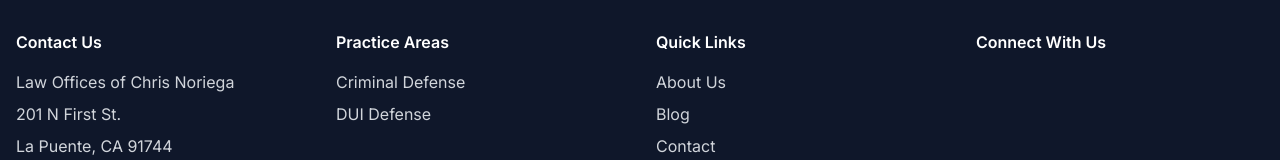
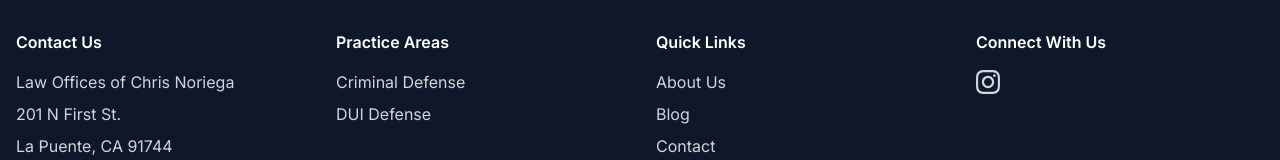
Before and after one commit to lggg123/noriegalaw-site, a Next.js app: page / in a window 1280 px wide. Shown: the part 5132-5292 px from the top of the page. Built offline with nearby package versions, Linux system fonts and the light colour scheme; no server answers.

Commit message:
feat: added instagram link

```diff
--- a/src/components/Footer.tsx
+++ b/src/components/Footer.tsx
@@ -65,7 +65,17 @@ const Footer = () => {
           <div>
             <h4 className="text-white font-semibold mb-4">Connect With Us</h4>
             <div className="flex space-x-4 mb-6">
-              {/* Add social media icons/links */}
+              <a
+                href="https://www.instagram.com/noriegalaw1?igsh=NTc4MTIwNjQ2YQ=="
+                target="_blank"
+                rel="noopener noreferrer"
+                className="text-gray-300 hover:text-white transition-colors"
+                aria-label="Follow us on Instagram"
+              >
+                <svg className="w-6 h-6" fill="currentColor" viewBox="0 0 24 24">
+                  <path d="M12 2.163c3.204 0 3.584.012 4.85.07 3.252.148 4.771 1.691 4.919 4.919.058 1.265.069 1.645.069 4.849 0 3.205-.012 3.584-.069 4.849-.149 3.225-1.664 4.771-4.919 4.919-1.266.058-1.644.07-4.85.07-3.204 0-3.584-.012-4.849-.07-3.26-.149-4.771-1.699-4.919-4.92-.058-1.265-.07-1.644-.07-4.849 0-3.204.013-3.583.07-4.849.149-3.227 1.664-4.771 4.919-4.919 1.266-.057 1.645-.069 4.849-.069zm0-2.163c-3.259 0-3.667.014-4.947.072-4.358.2-6.78 2.618-6.98 6.98-.059 1.281-.073 1.689-.073 4.948 0 3.259.014 3.668.072 4.948.2 4.358 2.618 6.78 6.98 6.98 1.281.058 1.689.072 4.948.072 3.259 0 3.668-.014 4.948-.072 4.354-.2 6.782-2.618 6.979-6.98.059-1.28.073-1.689.073-4.948 0-3.259-.014-3.667-.072-4.947-.196-4.354-2.617-6.78-6.979-6.98-1.281-.059-1.69-.073-4.949-.073zm0 5.838c-3.403 0-6.162 2.759-6.162 6.162s2.759 6.163 6.162 6.163 6.162-2.759 6.162-6.163c0-3.403-2.759-6.162-6.162-6.162zm0 10.162c-2.209 0-4-1.79-4-4 0-2.209 1.791-4 4-4s4 1.791 4 4c0 2.21-1.791 4-4 4zm6.406-11.845c-.796 0-1.441.645-1.441 1.44s.645 1.44 1.441 1.44c.795 0 1.439-.645 1.439-1.44s-.644-1.44-1.439-1.44z"/>
+                </svg>
+              </a>
             </div>
             {/* Add certification badges */}
           </div>
```
